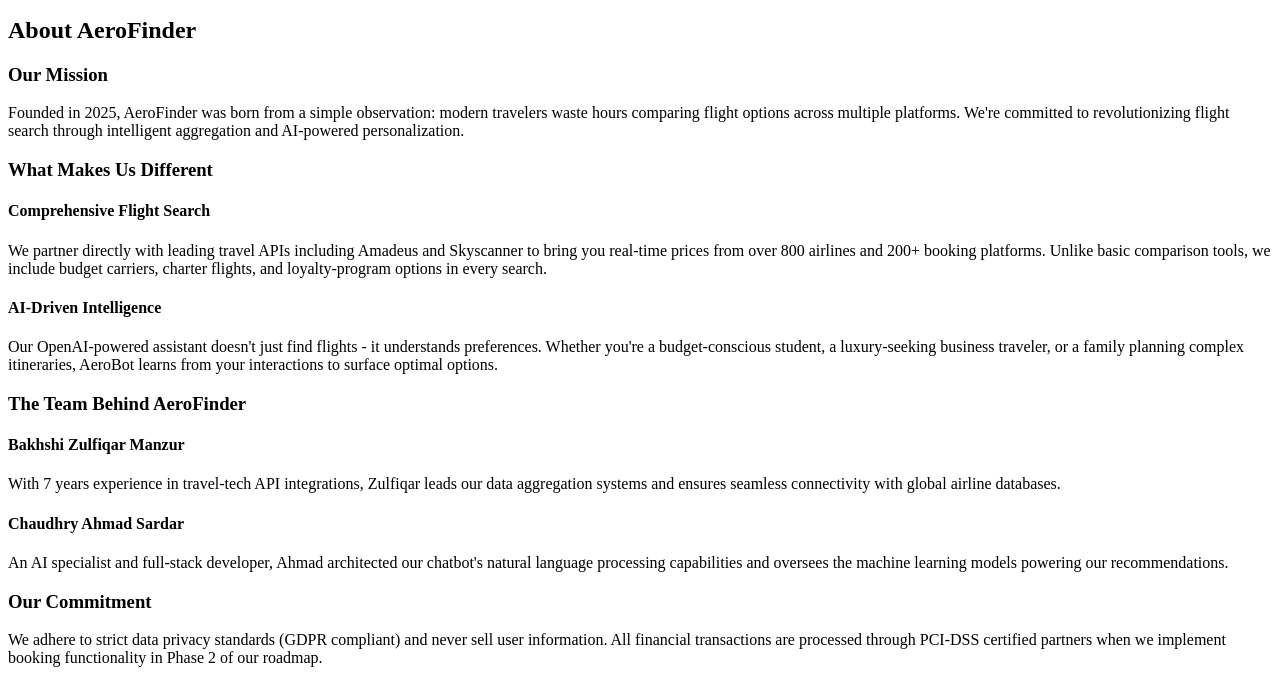
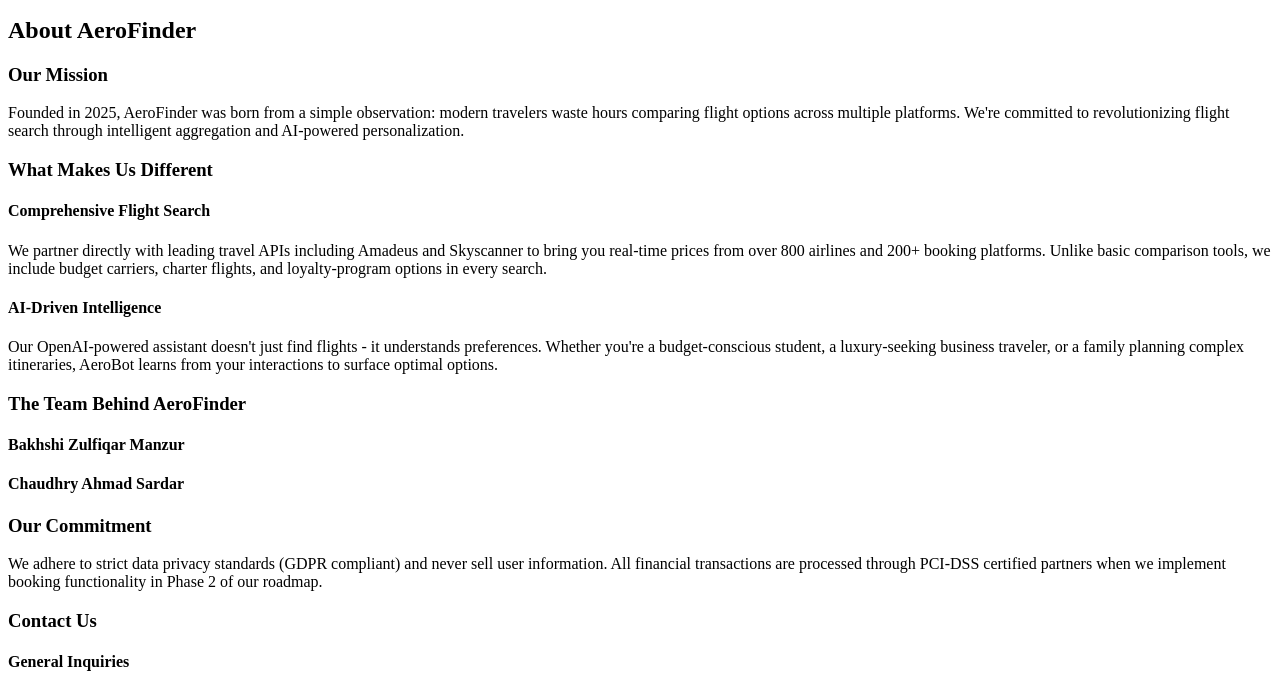
Before and after one commit to ahmadsardar/Aerofinder, a plain HTML site: page about.html in a window 1280 px wide. Shown: the part 101-784 px from the top of the page. Drawn offline with Linux system fonts and the light colour scheme.

Commit message:
Fixing About Us Page

```diff
--- a/about.html
+++ b/about.html
@@ -42,12 +42,7 @@
       <h3>The Team Behind AeroFinder</h3>
       <article>
         <h4>Bakhshi Zulfiqar Manzur</h4>
-        <p>With 7 years experience in travel-tech API integrations, Zulfiqar leads our data aggregation systems and ensures seamless connectivity with global airline databases.</p>
-      </article>
-
-      <article>
         <h4>Chaudhry Ahmad Sardar</h4>
-        <p>An AI specialist and full-stack developer, Ahmad architected our chatbot's natural language processing capabilities and oversees the machine learning models powering our recommendations.</p>
       </article>
     </section>
 
```
